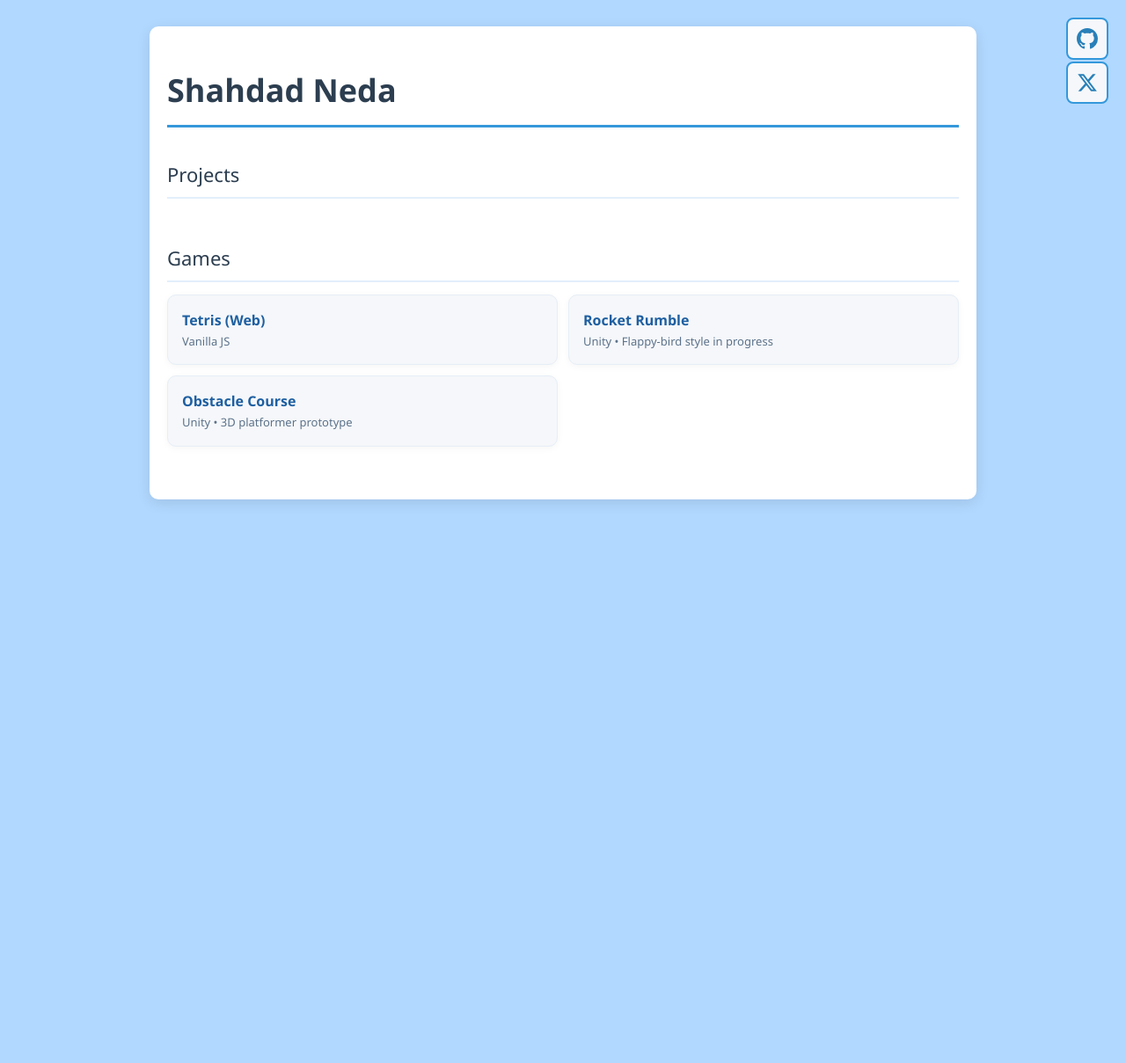
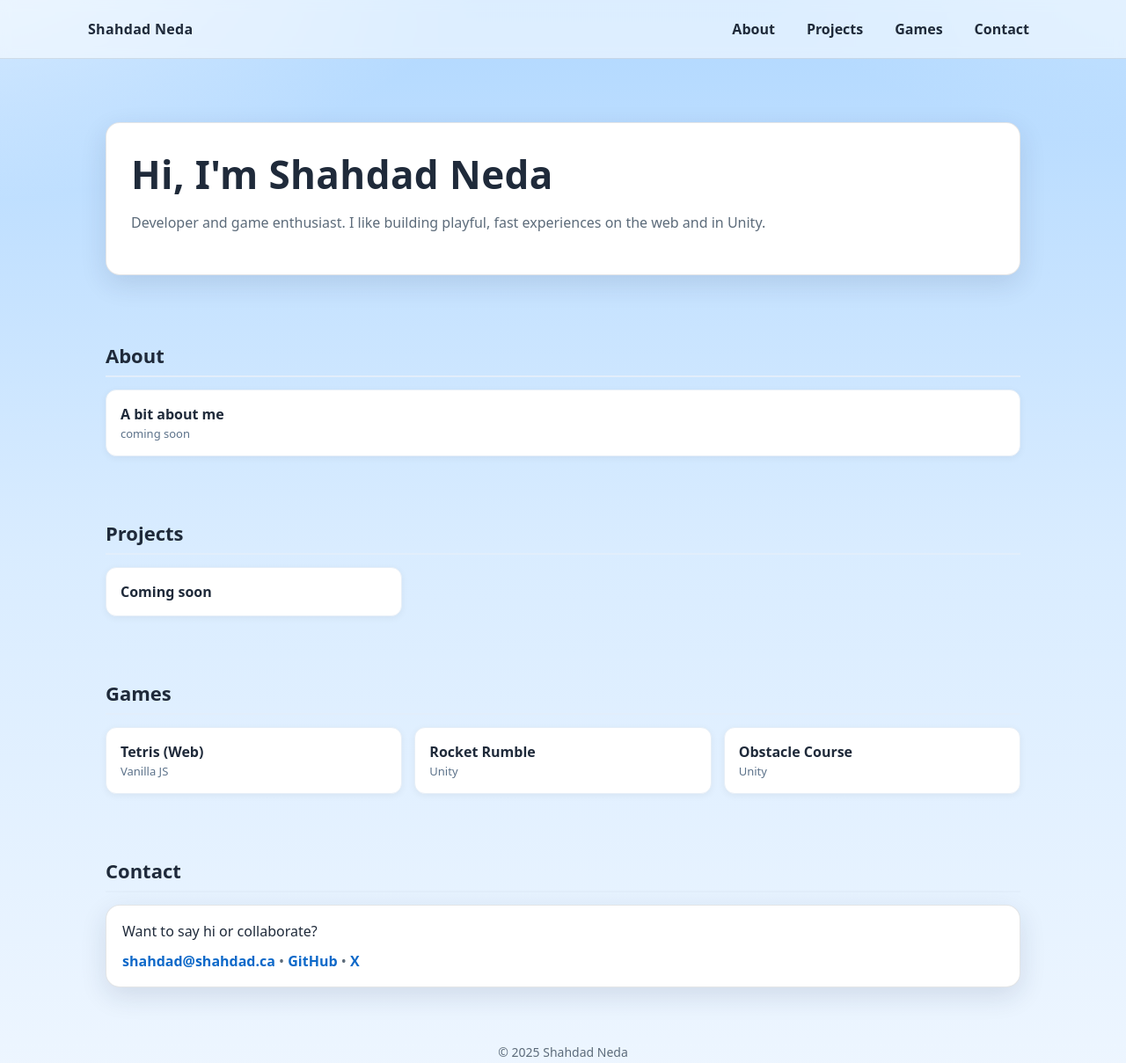
Before and after one commit to shahdadneda/shahdadneda.github.io, a plain HTML site: page index.html in a window 1280 px wide. Shown: the whole page at 88% size. Before the commit the page ends 800 px from the top, so only its background shows below. Drawn offline with Linux system fonts and the light colour scheme.

Commit message:
complete redesign of website

```diff
--- a/index.html
+++ b/index.html
@@ -1,183 +1,180 @@
 <!DOCTYPE html>
-<html>
+<html lang="en">
 <head>
-    <title>Shahdaddy</title>
+  <meta charset="utf-8" />
+  <meta name="viewport" content="width=device-width, initial-scale=1" />
+  <title>Shahdad Neda</title>
   <style>
-        body {
-            background-color: #b1d8ff;
-            margin: 0;
-            padding: 30px;
-            font-family: 'Segoe UI', Tahoma, Geneva, Verdana, sans-serif;
-            color: #333;
-            line-height: 1.6;
+    :root {
+      --bg-1: #b1d8ff;
+      --bg-2: #e6f2ff;
+      --ink: #1f2a3a;
+      --muted: #5c6b7a;
+      --brand: #1f8af1;
+      --brand-2: #7cc0ff;
+      --surface: #ffffff;
+      --border: rgba(30, 41, 59, 0.12);
+      --shadow: 0 10px 30px rgba(24, 39, 75, 0.12);
     }
 
-        .container {
-            max-width: 900px;
-            margin: 0 auto;
-            padding: 20px;
-            background-color: white;
-            border-radius: 10px;
-            box-shadow: 0 4px 15px rgba(0, 0, 0, 0.1);
+    * { box-sizing: border-box; }
+
+    body {
+      margin: 0;
+      font-family: system-ui, -apple-system, Segoe UI, Roboto, Arial, sans-serif;
+      color: var(--ink);
+      background:
+        radial-gradient(1200px 600px at -10% -10%, var(--bg-2), transparent 60%),
+        radial-gradient(1000px 500px at 110% -10%, #cde7ff, transparent 60%),
+        linear-gradient(180deg, var(--bg-1), #d9ecff 50%, #eef6ff);
     }
 
-        h1 {
-            color: #2c3e50;
-            font-size: 36px;
-            margin-bottom: 20px;
-            border-bottom: 3px solid #3498db;
-            padding-bottom: 10px;
-        }
+    .container { max-width: 1080px; margin: 0 auto; padding: 0 20px; }
 
-        .projects {
-            margin: 25px 0;
-        }
+    /* Header */
+    .site-header { position: sticky; top: 0; z-index: 100; backdrop-filter: blur(6px); background: rgba(255,255,255,0.55); border-bottom: 1px solid var(--border); }
+    .site-header .inner { display: flex; align-items: center; justify-content: space-between; padding: 14px 0; }
+    .brand { font-weight: 900; letter-spacing: .3px; }
+    .nav { display: flex; gap: 16px; align-items: center; }
+    .nav a { color: var(--ink); text-decoration: none; font-weight: 600; padding: 8px 10px; border-radius: 8px; }
+    .nav a:hover { background: rgba(255,255,255,0.7); }
 
-        .project-link {
-            display: block;
-            margin: 15px 0;
-            padding: 15px;
-            background-color: #f5f7fa;
-            border-radius: 8px;
-            text-decoration: none;
-            color: #2980b9;
-            font-weight: 600;
-            transition: all 0.3s ease;
-            border-left: 5px solid #3498db;
-        }
+    /* Hero */
+    .hero { padding: 72px 0 40px; }
+    .hero .card { display: grid; gap: 14px; background: var(--surface); border: 1px solid var(--border); border-radius: 16px; box-shadow: var(--shadow); padding: 28px; }
+    .hero h1 { margin: 0; font-size: clamp(28px, 4vw, 44px); letter-spacing: .4px; }
+    .hero p { margin: 0; color: var(--muted); font-size: 16px; }
+    .hero-actions { display: flex; gap: 10px; margin-top: 6px; flex-wrap: wrap; margin-bottom: 0px; }
+    .btn { appearance: none; border: 1px solid var(--border); background: #fff; color: #22324a; padding: 10px 14px; border-radius: 10px; font-weight: 700; cursor: pointer; text-decoration: none; box-shadow: var(--shadow); }
+    .btn.primary { background: #e8f3ff; color: #0e69c9; border-color: #b6d7ff; }
+    .btn:hover { transform: translateY(-1px); }
 
-        .project-link:hover {
-            background-color: #e8f4fc;
-            transform: translateX(5px);
-        }
+    /* Sections */
+    section { padding: 36px 0; }
+    .section-title { display: flex; align-items: center; gap: 10px; margin: 0 0 14px 0; font-size: 22px; border-bottom: 2px solid #e2eefb; padding-bottom: 8px; }
 
+    /* Cards */
+    .grid { display: grid; grid-template-columns: 1fr; gap: 14px; }
+    @media (min-width: 760px) { .grid { grid-template-columns: repeat(3, 1fr); } }
+    .card-link { display: flex; gap: 12px; align-items: center; background: #fff; border: 1px solid #e6eef7; border-radius: 12px; padding: 16px; text-decoration: none; color: var(--ink); box-shadow: 0 2px 8px rgba(0,0,0,0.05); }
+    .card-link:hover { background: #f6faff; transform: translateY(-2px); }
+    .badge { display: inline-block; padding: 2px 8px; border-radius: 999px; border: 1px solid #cfe3ff; background: #eef6ff; color: #0e69c9; font-size: 12px; font-weight: 700; }
+    .card-title { font-weight: 800; }
+    .card-sub { color: #5c728a; font-size: 13px; }
+    .stack { display: flex; flex-direction: column; gap: 2px; }
 
+    /* Contact */
+    .contact { display: grid; gap: 12px; background: #fff; border: 1px solid var(--border); border-radius: 16px; padding: 18px; box-shadow: var(--shadow); }
+    .contact a { color: #0e69c9; font-weight: 700; text-decoration: none; }
+    .contact a:hover { text-decoration: underline; }
 
-        footer {
-            margin-top: 40px;
-            text-align: center;
-            color: #7f8c8d;
-            font-size: 14px;
-        }
-
-        .footer-link {
-            color: #3498db;
-            text-decoration: none;
-        }
-
-        .footer-link:hover {
-            text-decoration: underline;
-        }
-
-        .github-button, .x-button {
-            position: absolute;
-            right: 20px;
-            padding: 10px;
-            background-color: #f5f7fa;
-            border-radius: 8px;
-            text-decoration: none;
-            color: #2980b9;
-            transition: all 0.3s ease;
-            border: 2px solid #3498db;
-            display: flex;
-            align-items: center;
-            justify-content: center;
-            width: 24px;
-            height: 24px;
-        }
-
-        .github-button { top: 20px; }
-        .x-button { top: 70px; }
-
-        .github-button:hover, .x-button:hover {
-            background-color: #e8f4fc;
-            transform: translateY(-2px);
-        }
-
-        .github-icon, .x-icon { width: 24px; height: 24px; }
-
-        /* New layout */
-        .section { margin: 36px 0; }
-        .section-title {
-            display: flex; align-items: center; gap: 10px;
-            font-size: 22px; color: #2c3e50; margin: 0 0 14px 0;
-            border-bottom: 2px solid #e2eefb; padding-bottom: 8px;
-        }
-        .cards {
-            display: grid; grid-template-columns: 1fr; gap: 12px;
-        }
-        @media (min-width: 720px) {
-            .cards { grid-template-columns: 1fr 1fr; }
-        }
-        .card-link {
-            display: flex; gap: 12px; align-items: center;
-            padding: 16px; background: #f5f7fa; border-radius: 10px;
-            text-decoration: none; color: #2c3e50; border: 1px solid #e6eef7;
-            box-shadow: 0 2px 8px rgba(0,0,0,0.04);
-            transition: transform .15s ease, background .2s ease;
-        }
-        .card-link:hover { background: #ecf5ff; transform: translateY(-2px); }
-        .card-emoji { font-size: 20px; }
-        .card-title { font-weight: 700; color: #1e5fa1; }
-        .card-sub { font-size: 13px; color: #5c728a; }
-        .card-text { display: flex; flex-direction: column; }
+    /* Footer */
+    footer { padding: 28px 0 40px; color: var(--muted); text-align: center; font-size: 14px; }
   </style>
 </head>
 <body>
+  <header class="site-header">
+    <div class="container inner">
+      <div class="brand">Shahdad Neda</div>
+      <nav class="nav">
+        <a href="#about">About</a>
+        <a href="#projects">Projects</a>
+        <a href="#games">Games</a>
+        <a href="#contact">Contact</a>
+      </nav>
+    </div>
+  </header>
+
+  <main>
+    <section class="hero">
       <div class="container">
-    <a href="https://github.com/shahdadneda" class="github-button" target="_blank">
-        <svg class="github-icon" viewBox="0 0 16 16" fill="currentColor">
-            <path d="M8 0C3.58 0 0 3.58 0 8c0 3.54 2.29 6.53 5.47 7.59.4.07.55-.17.55-.38 0-.19-.01-.82-.01-1.49-2.01.37-2.53-.49-2.69-.94-.09-.23-.48-.94-.82-1.13-.28-.15-.68-.52-.01-.53.63-.01 1.08.58 1.23.82.72 1.21 1.87.87 2.33.66.07-.52.28-.87.51-1.07-1.78-.2-3.64-.89-3.64-3.95 0-.87.31-1.59.82-2.15-.08-.2-.36-1.02.08-2.12 0 0 .67-.21 2.2.82.64-.18 1.32-.27 2-.27.68 0 1.36.09 2 .27 1.53-1.04 2.2-.82 2.2-.82.44 1.1.16 1.92.08 2.12.51.56.82 1.27.82 2.15 0 3.07-1.87 3.75-3.65 3.95.29.25.54.73.54 1.48 0 1.07-.01 1.93-.01 2.2 0 .21.15.46.55.38A8.013 8.013 0 0016 8c0-4.42-3.58-8-8-8z"/>
-        </svg>
-    </a>
-    <a href="https://x.com/shahdadneda" class="x-button" target="_blank">
-        <svg class="x-icon" viewBox="0 0 24 24" fill="currentColor">
-            <path d="M18.244 2.25h3.308l-7.227 8.26 8.502 11.24H16.17l-5.214-6.817L4.99 21.75H1.68l7.73-8.835L1.254 2.25H8.08l4.713 6.231zm-1.161 17.52h1.833L7.084 4.126H5.117z"/>
-        </svg>
-    </a>
-
-    <h1>Shahdad Neda</h1>
-
-    <!-- Projects Section (blank for now) -->
-    <section class="section" id="projects">
-        <div class="section-title">Projects</div>
-        <div class="cards" aria-label="Projects">
-            <!-- Intentionally left blank for now -->
+        <div class="card">
+          <h1>Hi, I'm Shahdad Neda</h1>
+          <p>Developer and game enthusiast. I like building playful, fast experiences on the web and in Unity.</p>
+          <div class="hero-actions">
+          </div>
+        </div>
       </div>
     </section>
 
-    <!-- Games Section -->
-    <section class="section" id="games">
-        <div class="section-title">Games</div>
-        <div class="cards">
-            <a href="./tetris.html" class="card-link">
-                <div class="card-text">
+    <section id="about">
+      <div class="container">
+        <h2 class="section-title">About</h2>
+        <div class="card-link" style="justify-content: space-between;">
+          <div class="stack">
+            <span class="card-title">A bit about me</span>
+            <span class="card-sub">coming soon</span>
+          </div>
+        </div>
+      </div>
+    </section>
+
+    <section id="projects">
+      <div class="container">
+        <h2 class="section-title">Projects</h2>
+        <div class="grid" aria-label="Projects">
+          <a class="card-link" href="#projects">
+            <div class="stack">
+              <span class="card-title">Coming soon</span>
+              <!-- <span class="card-sub">Check back soon.</span> -->
+            </div>
+          </a>
+        </div>
+      </div>
+    </section>
+
+    <section id="games">
+      <div class="container">
+        <h2 class="section-title">Games</h2>
+        <div class="grid">
+          <a class="card-link" href="./tetris.html">
+            <div class="stack">
               <span class="card-title">Tetris (Web)</span>
               <span class="card-sub">Vanilla JS</span>
             </div>
           </a>
-            <a href="./RocketRumble/sitebuild/index.html" class="card-link">
-                <div class="card-text">
+
+          <a class="card-link" href="./RocketRumble/sitebuild/index.html">
+            <div class="stack">
               <span class="card-title">Rocket Rumble</span>
-                    <span class="card-sub">Unity • Flappy-bird style in progress</span>
+              <span class="card-sub">Unity</span>
             </div>
           </a>
-            <a href="./ObstacleCourse/buildGame/index.html" class="card-link">
-                <div class="card-text">
+
+          <a class="card-link" href="./ObstacleCourse/buildGame/index.html">
+            <div class="stack">
               <span class="card-title">Obstacle Course</span>
-                    <span class="card-sub">Unity • 3D platformer prototype</span>
+              <span class="card-sub">Unity</span>
             </div>
           </a>
         </div>
+      </div>
     </section>
 
+    <section id="contact">
+      <div class="container">
+        <h2 class="section-title">Contact</h2>
+        <div class="contact">
+          <div>Want to say hi or collaborate?</div>
+          <div>
+            <a href="mailto:shahdad@shahdad.ca">shahdad@shahdad.ca</a>
+            <span style="color: var(--muted);"> • </span>
+            <a href="https://github.com/shahdadneda" target="_blank" rel="noreferrer">GitHub</a>
+            <span style="color: var(--muted);"> • </span>
+            <a href="https://x.com/shahdadneda" target="_blank" rel="noreferrer">X</a>
+          </div>
+        </div>
+      </div>
+    </section>
+  </main>
+
   <footer>
-        <!--Check out my friend's site: <a href="https://Shahan.ca" class="footer-link">Shahan</a>-->
+    <div class="container">© <span id="y"></span> Shahdad Neda</div>
   </footer>
-</div>
 
-
-
-
+  <script>
+    // Update year
+    document.getElementById('y').textContent = new Date().getFullYear();
+  </script>
 </body>
 </html>
```
Lines whose indentation alone changed are shown as unchanged.
